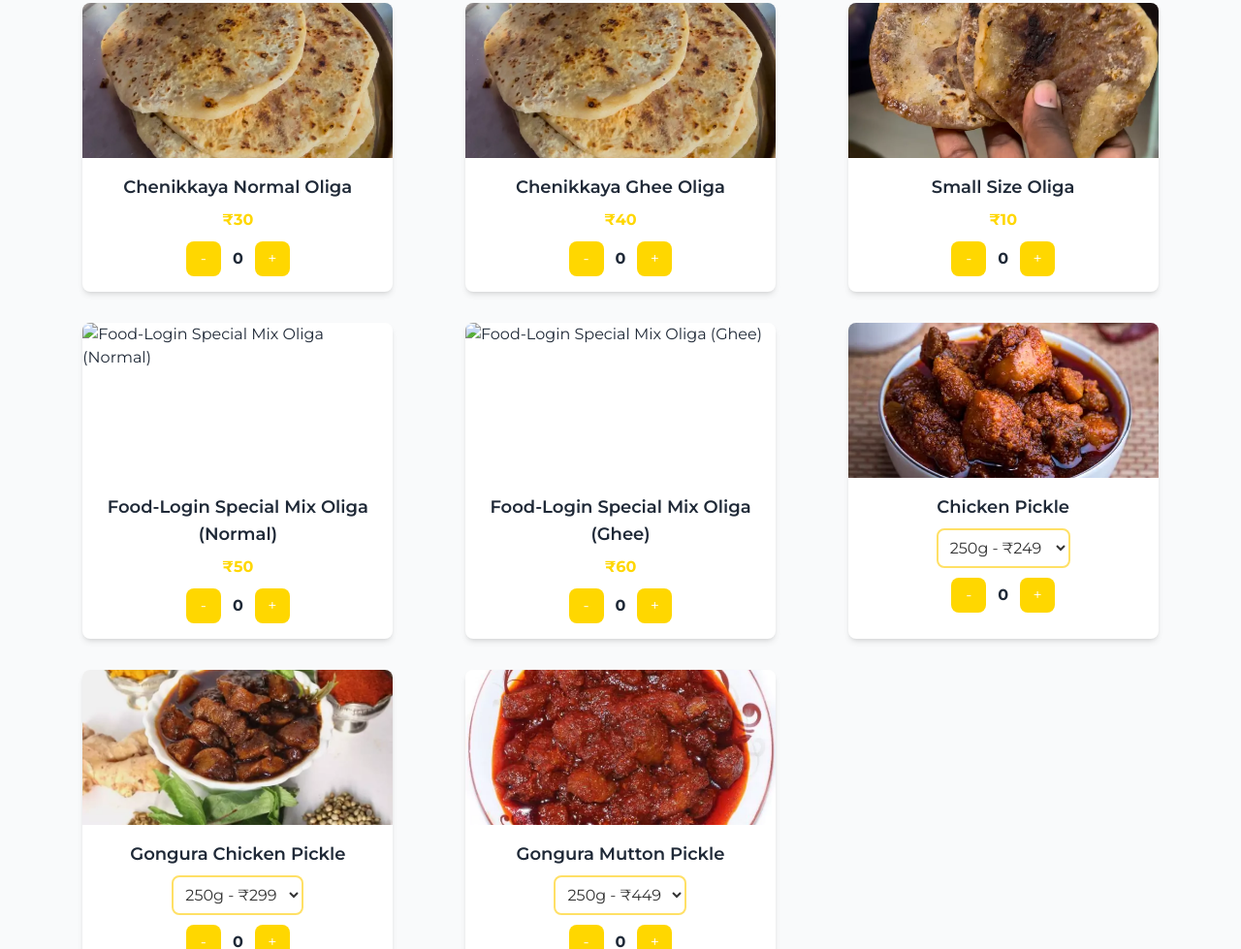
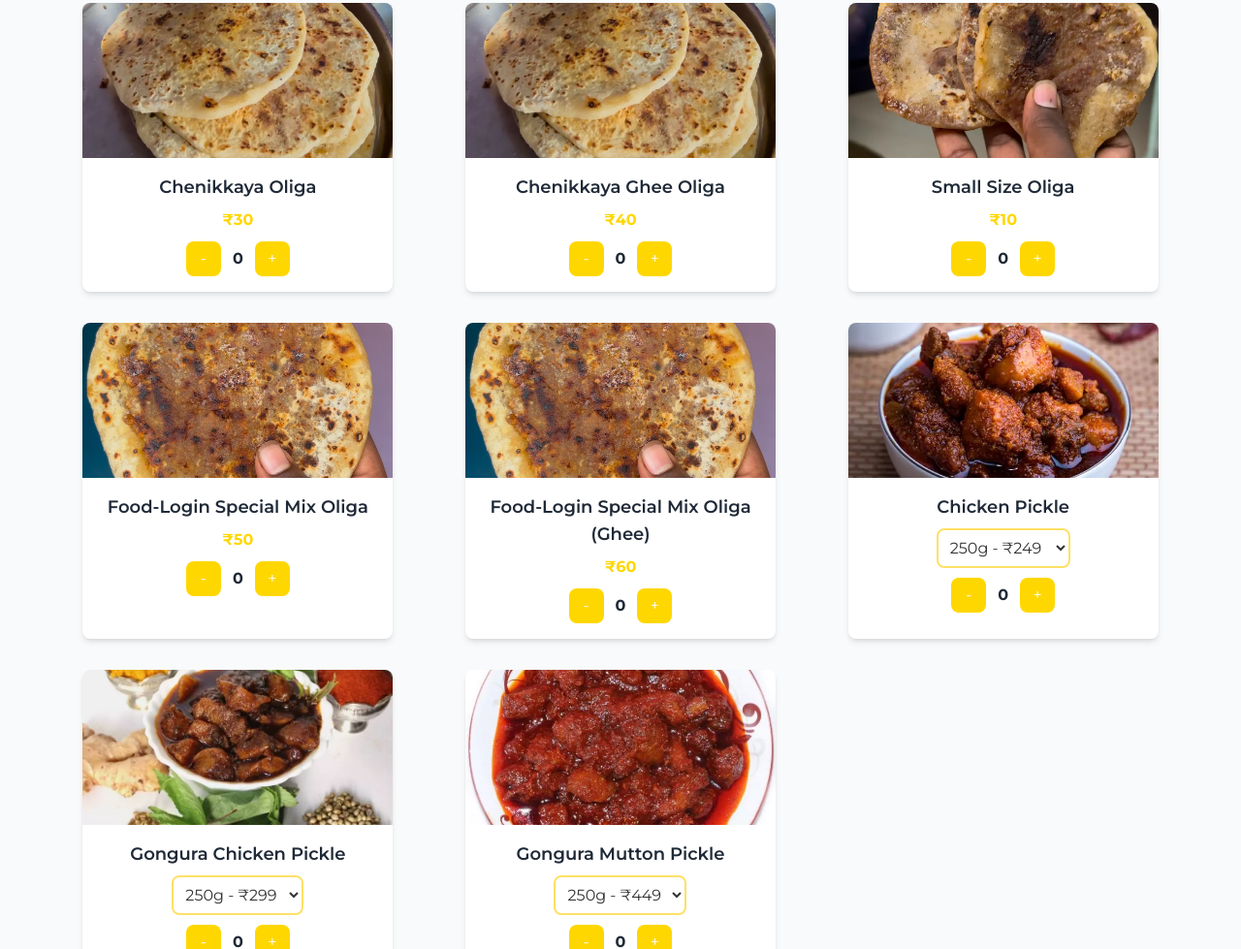
Before and after one commit to charandeep-reddy/Food-Login, a plain HTML site: page index.html in a window 1280 px wide. Shown: the part 1258-2237 px from the top of the page at 97% size. Drawn offline with nearby package versions, Linux system fonts and the light colour scheme.

Commit message:
Add speical oliga photo

```diff
--- a/index.html
+++ b/index.html
@@ -471,7 +471,7 @@
               />
               <div class="p-2 md:p-4 text-center">
                 <h3 class="text-sm md:text-lg font-semibold mb-1 md:mb-2">
-                  Chenikkaya Normal Oliga
+                  Chenikkaya Oliga
                 </h3>
                 <span
                   class="text-food-yellow font-bold text-[16px] md:text-base"
@@ -573,13 +573,13 @@
               data-id="special-mix-oliga-normal"
             >
               <img
-                src="images/special-mix-oliga.webp"
+                src="images/special-oliga.webp"
                 alt="Food-Login Special Mix Oliga (Normal)"
                 class="w-full h-28 md:h-40 object-cover"
               />
               <div class="p-2 md:p-4 text-center">
                 <h3 class="text-sm md:text-lg font-semibold mb-1 md:mb-2">
-                  Food-Login Special Mix Oliga (Normal)
+                  Food-Login Special Mix Oliga
                 </h3>
                 <span class="text-food-yellow font-bold text-[16px] md:text-base">₹50</span>
                 <div class="quantity-control">
@@ -596,7 +596,7 @@
               data-id="special-mix-oliga-ghee"
             >
               <img
-                src="images/special-mix-oliga.webp"
+              src="images/special-oliga.webp"
                 alt="Food-Login Special Mix Oliga (Ghee)"
                 class="w-full h-28 md:h-40 object-cover"
               />
```
Also changed, not shown: images/special-oliga.webp (added), images/special.PNG (added).
